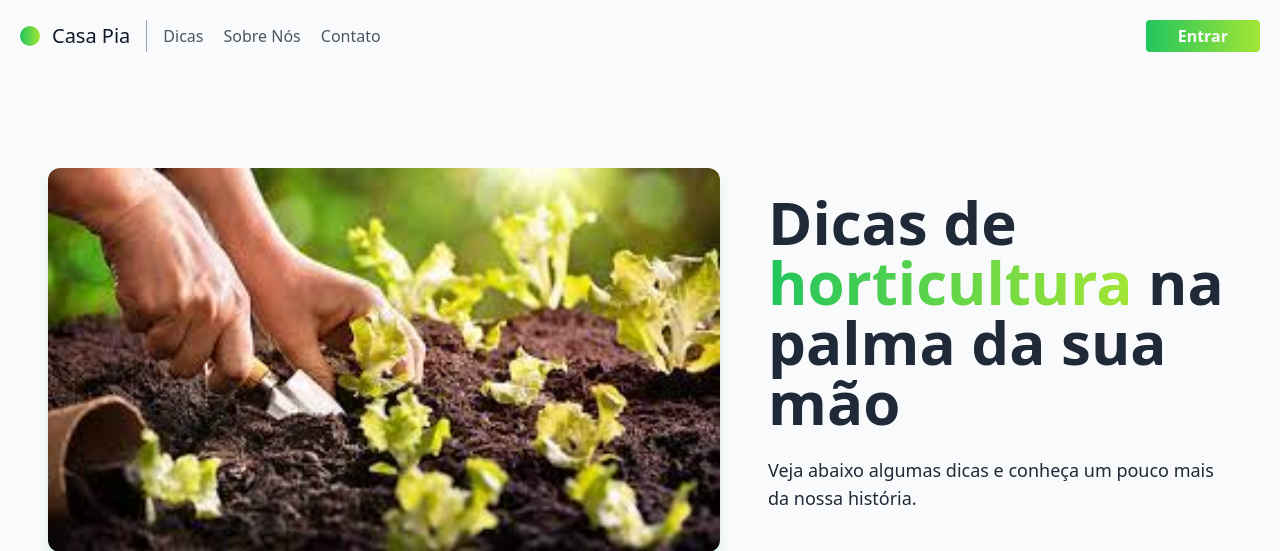
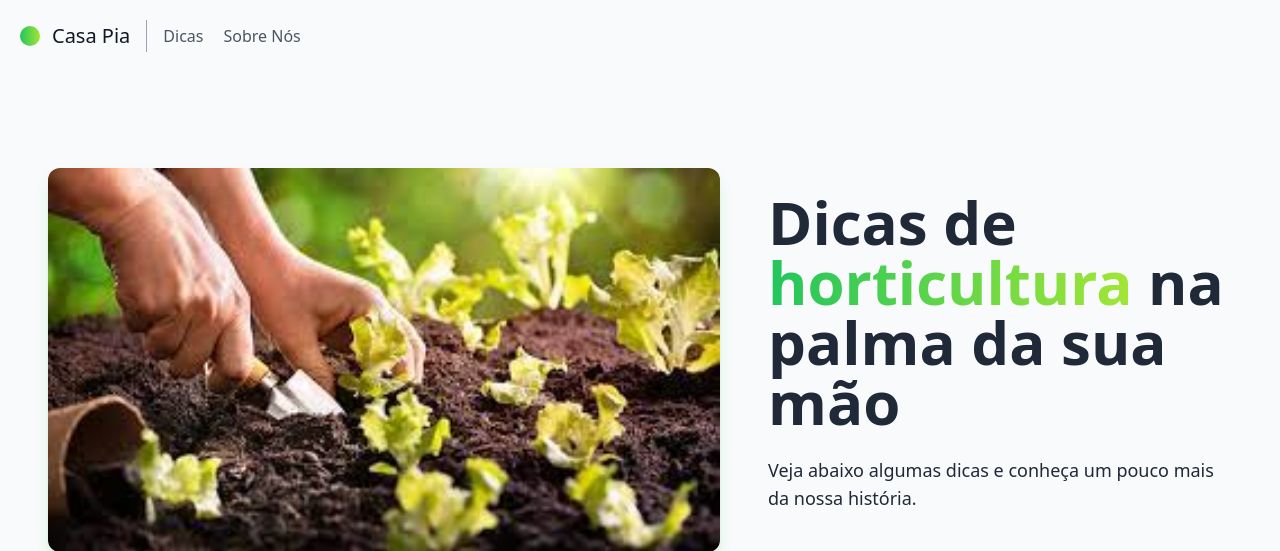
Before and after one commit to juliosilvacesar/WebSite_CasaPia, a PHP site: page /src/index.php in a window 1280 px wide. Shown: the top 551 px of the page. Run offline with PHP 8.4, Linux system fonts and the light colour scheme; style sheets or scripts are compiled from the project's sources.

Commit message:
Add files via upload

```diff
--- a/src/components/footer.php
+++ b/src/components/footer.php
@@ -1,7 +1,7 @@
 <footer class="px-4 divide-y text-gray-800  bottom-0 w-full mt-12">
     <div class="container flex flex-col justify-between py-10 mx-auto space-y-8 lg:flex-row lg:space-y-0">
         <div class="grid place-items-center lg:w-1/3">
-            <a class="flex title-font font-medium items-center text-gray-900 mb-4 md:mb-0">
+            <a href="../" class="flex title-font font-medium items-center text-gray-900 mb-4 md:mb-0">
                 <span class="w-5 h-5 text-white p-2 bg-gradient-to-r from-green-500 to-lime-400 rounded-full">
                 </span>
                 <span class="ml-3 text-xl">Casa Pia</span>
@@ -12,7 +12,7 @@
                 <h3 class="tracking-wide uppercase text-gray-900">Posts</h3>
                 <ul class="space-y-1">
                     <li>
-                        <a rel="noopener noreferrer" href="#">Dicas</a>
+                        <a rel="noopener noreferrer" href="../">Dicas</a>
                     </li>
                 </ul>
             </div>
@@ -20,14 +20,14 @@
                 <h3 class="tracking-wide uppercase text-gray-900">Organização</h3>
                 <ul class="space-y-1">
                     <li>
-                        <a rel="noopener noreferrer" href="#">Sobre Nós</a>
+                        <a rel="noopener noreferrer" href="../">Sobre Nós</a>
                     </li>
-                    <li>
-                        <a rel="noopener noreferrer" href="#">Contato</a>
-                    </li>
+                        <!-- <li>
+                            <a rel="noopener noreferrer" href="../">Contato</a>
+                        </li> -->
                 </ul>
             </div>
-            <div class="space-y-3">
+            <!-- <div class="space-y-3">
                 <div class="uppercase text-gray-900">Mídias Sociais</div>
                 <div class="flex justify-start space-x-3">
                     <a rel="noopener noreferrer" href="#" title="Facebook" class="flex items-center p-1">
@@ -40,7 +40,7 @@
 
                     </a>
                 </div>
-            </div>
+            </div> -->
         </div>
     </div>
     <div class="py-6 text-sm text-center text-gray-600">© 2022 Casa Pia. Todos os direitos reservados.</div>
--- a/src/components/header.php
+++ b/src/components/header.php
@@ -1,18 +1,18 @@
 <header class="text-gray-600">
     <div class="container mx-auto flex flex-wrap p-5 flex-col md:flex-row items-center">
-        <a class="flex title-font font-medium items-center text-gray-900 mb-4 md:mb-0">
+        <a href="../" class="flex title-font font-medium items-center text-gray-900 mb-4 md:mb-0">
             <span class="w-5 h-5 text-white p-2 bg-gradient-to-r from-green-500 to-lime-400 rounded-full">
             </span>
             <span class="ml-3 text-xl">Casa Pia</span>
         </a>
         <nav class="md:mr-auto md:ml-4 md:py-1 md:pl-4 md:border-l md:border-gray-400	flex flex-wrap items-center text-base justify-center">
-            <a class="mr-5 hover:text-gray-900 cursor-pointer">Dicas</a>
-            <a class="mr-5 hover:text-gray-900 cursor-pointer">Sobre Nós</a>
-            <a class="mr-5 hover:text-gray-900 cursor-pointer">Contato</a>
+            <a href="#dicas" class="mr-5 hover:text-gray-900 cursor-pointer">Dicas</a>
+            <a href="#sobre" class="mr-5 hover:text-gray-900 cursor-pointer">Sobre Nós</a>
+            <!-- <a href="#contato" class="mr-5 hover:text-gray-900 cursor-pointer">Contato</a> -->
         </nav>
 
         <div class="items-center flex-shrink-0 mt-4 sm:m-0 lg:flex">
-            <button class="self-center px-8 py-1 font-semibold rounded bg-gradient-to-r from-green-500 to-lime-400 text-gray-50">Entrar</button>
+            <!-- <button class="self-center px-8 py-1 font-semibold rounded bg-gradient-to-r from-green-500 to-lime-400 text-gray-50">Entrar</button> -->
         </div>
     </div>
 </header>
```
